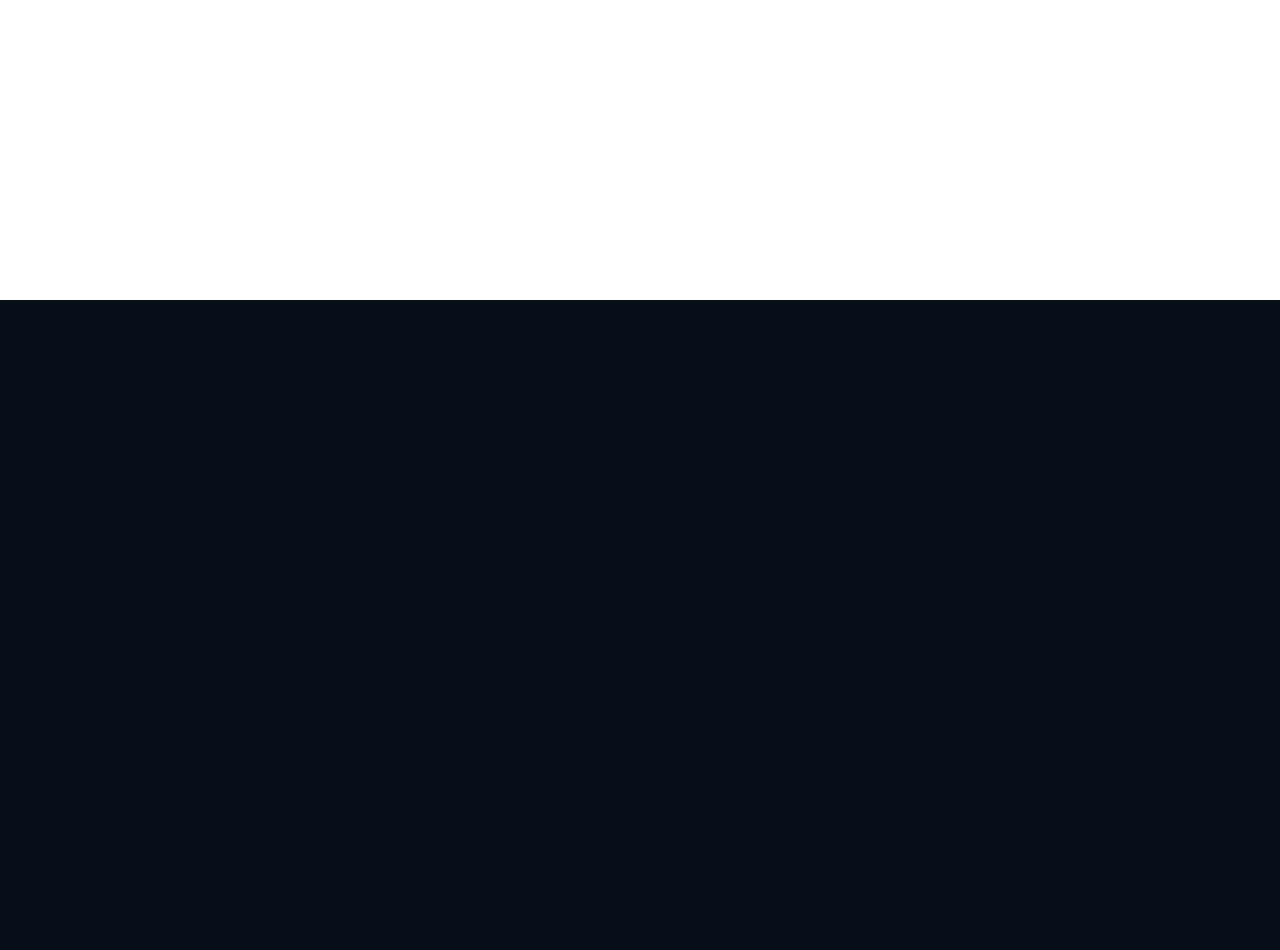
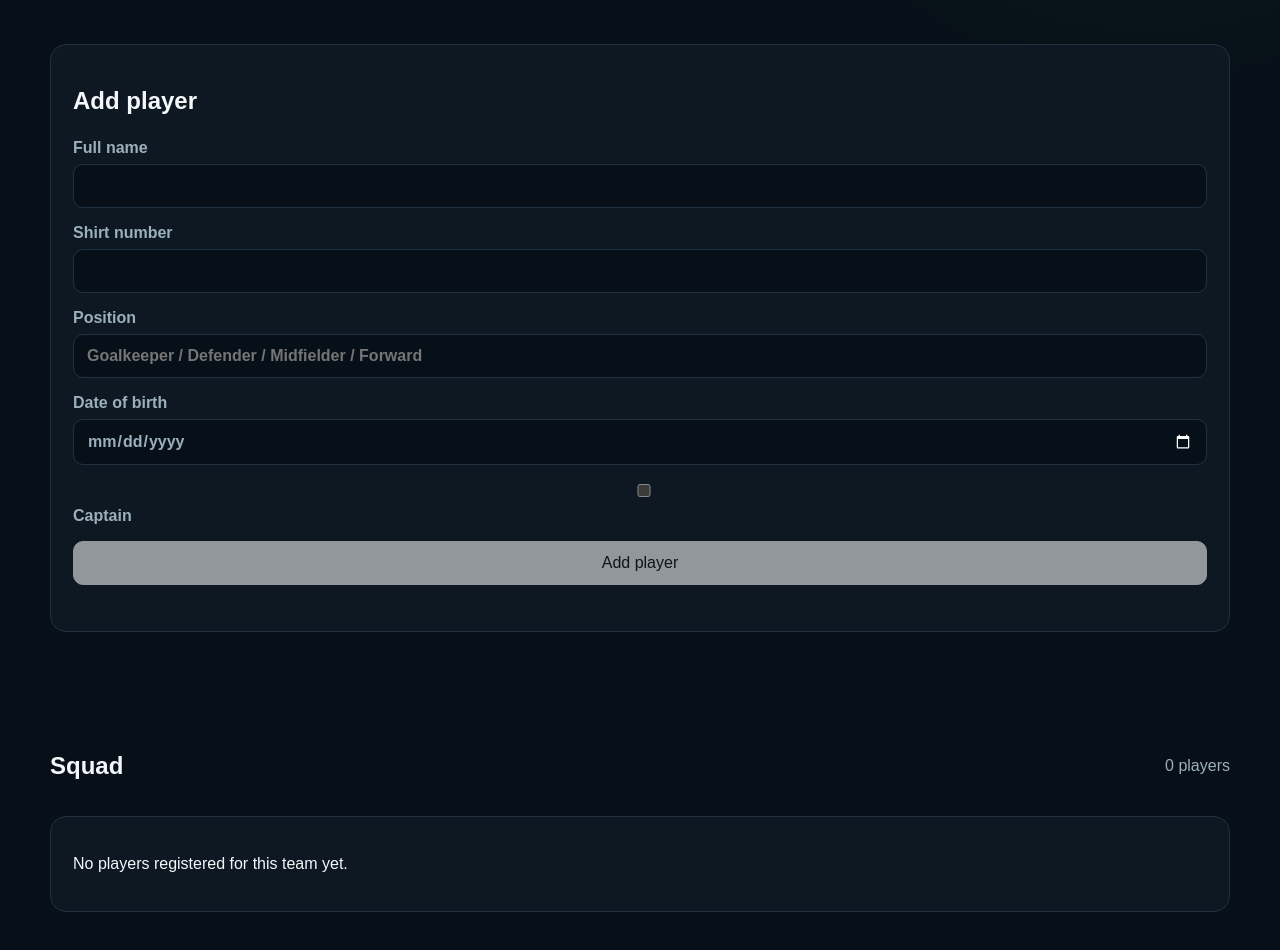
Before and after one commit to zedeksports/zedek-deki-man-1, a Next.js app: page /control-room/players in a window 1280 px wide. Before the commit this address had no page. Shown: the part 500-1450 px from the top of the page. Before the commit the page ends 800 px from the top, so only its background shows below. Built offline with nearby package versions, Linux system fonts and the light colour scheme; no server answers; the database is empty.

Commit message:
Add player and squad management

```diff
--- /dev/null
+++ b/app/control-room/players/page.tsx
@@ -0,0 +1,31 @@
+"use client";
+
+import { FormEvent, useEffect, useState } from "react";
+import { createSupabaseBrowserClient } from "../../../lib/supabase/browser";
+
+type Team={id:string;name:string;short_name:string|null;area:string|null;is_active:boolean};
+type Player={id:string;team_id:string;full_name:string;shirt_number:number|null;position:string|null;date_of_birth:string|null;is_captain:boolean;is_active:boolean};
+
+export default function PlayersPage(){
+ const [teams,setTeams]=useState<Team[]>([]),[players,setPlayers]=useState<Player[]>([]),[teamId,setTeamId]=useState(""),[loading,setLoading]=useState(true),[saving,setSaving]=useState(false),[error,setError]=useState(""),[notice,setNotice]=useState("");
+ const [form,setForm]=useState({full_name:"",shirt_number:"",position:"",date_of_birth:"",is_captain:false});
+ async function load(){setLoading(true);const s=createSupabaseBrowserClient();const [t,p]=await Promise.all([s.from("teams").select("id,name,short_name,area,is_active").order("name"),s.from("players").select("id,team_id,full_name,shirt_number,position,date_of_birth,is_captain,is_active").order("full_name")]);if(t.error||p.error)setError(t.error?.message||p.error?.message||"Unable to load players.");else{setTeams(t.data||[]);setPlayers(p.data||[]);if(!teamId&&t.data?.length)setTeamId(t.data[0].id)}setLoading(false)}
+ useEffect(()=>{load()},[]);
+ async function createPlayer(e:FormEvent){e.preventDefault();if(!teamId)return;setSaving(true);setError("");setNotice("");const s=createSupabaseBrowserClient();if(form.is_captain)await s.from("players").update({is_captain:false}).eq("team_id",teamId);const {error}=await s.from("players").insert({team_id:teamId,full_name:form.full_name.trim(),shirt_number:form.shirt_number?Number(form.shirt_number):null,position:form.position.trim()||null,date_of_birth:form.date_of_birth||null,is_captain:form.is_captain});if(error)setError(error.message);else{setForm({full_name:"",shirt_number:"",position:"",date_of_birth:"",is_captain:false});setNotice("Player added.");await load()}setSaving(false)}
+ async function toggle(p:Player){const s=createSupabaseBrowserClient();const {error}=await s.from("players").update({is_active:!p.is_active}).eq("id",p.id);if(error)setError(error.message);else await load()}
+ async function captain(p:Player){const s=createSupabaseBrowserClient();setError("");if(!p.is_captain)await s.from("players").update({is_captain:false}).eq("team_id",p.team_id);const {error}=await s.from("players").update({is_captain:!p.is_captain}).eq("id",p.id);if(error)setError(error.message);else{setNotice(p.is_captain?"Captain removed.":"Captain assigned.");await load()}}
+ async function remove(p:Player){if(!window.confirm("Delete "+p.full_name+"? Historical match records may prevent deletion."))return;const s=createSupabaseBrowserClient();const {error}=await s.from("players").delete().eq("id",p.id);if(error)setError(error.message);else{setNotice("Player deleted.");await load()}}
+ const visible=players.filter(p=>!teamId||p.team_id===teamId);
+ return <main className="page"><header className="site-header"><div className="container nav"><a className="brand" href="/control-room">ZEDEK <span>SPORTS</span></a><nav className="nav-links"><a href="/control-room">Control Room</a><a href="/control-room/teams">Teams</a></nav></div></header>
+ <section className="container page-header"><div className="eyebrow">Football Operations · Phase 2</div><h1>Players & Squads</h1><p>Build team squads now; these players will later feed lineups, match events and player statistics.</p></section>
+ <section className="container section"><div className="panel"><h2>Team</h2><label>Select team<select value={teamId} onChange={e=>setTeamId(e.target.value)}><option value="">Select team</option>{teams.map(t=><option key={t.id} value={t.id}>{t.name}{t.area?" · "+t.area:""}</option>)}</select></label></div></section>
+ <section className="container section"><div className="panel"><h2>Add player</h2><form className="form-stack" onSubmit={createPlayer}>
+ <label>Full name<input required value={form.full_name} onChange={e=>setForm({...form,full_name:e.target.value})}/></label>
+ <label>Shirt number<input type="number" min="1" max="99" value={form.shirt_number} onChange={e=>setForm({...form,shirt_number:e.target.value})}/></label>
+ <label>Position<input value={form.position} onChange={e=>setForm({...form,position:e.target.value})} placeholder="Goalkeeper / Defender / Midfielder / Forward"/></label>
+ <label>Date of birth<input type="date" value={form.date_of_birth} onChange={e=>setForm({...form,date_of_birth:e.target.value})}/></label>
+ <label><input type="checkbox" checked={form.is_captain} onChange={e=>setForm({...form,is_captain:e.target.checked})}/> Captain</label>
+ <button className="button primary" disabled={saving||!teamId}>{saving?"Adding...":"Add player"}</button></form></div></section>
+ <section className="container section"><div className="section-heading"><h2>Squad</h2><span>{visible.length} players</span></div>{loading?<p>Loading...</p>:visible.length===0?<div className="panel"><p>No players registered for this team yet.</p></div>:<div className="module-grid">{visible.map(p=><article className="module" key={p.id}><strong>{p.full_name}</strong><small>#{p.shirt_number??"—"} · {p.position||"Position not set"}{p.is_captain?" · Captain":""}</small><small>{p.is_active?"Active":"Inactive"}</small><div className="button-row"><button className="button" onClick={()=>captain(p)}>{p.is_captain?"Remove captain":"Make captain"}</button><button className="button" onClick={()=>toggle(p)}>{p.is_active?"Deactivate":"Activate"}</button><button className="button danger" onClick={()=>remove(p)}>Delete</button></div></article>)}</div>}</section>
+ {notice&&<div className="container success-box">{notice}</div>}{error&&<div className="container error-box">{error}</div>}</main>
+}
```
